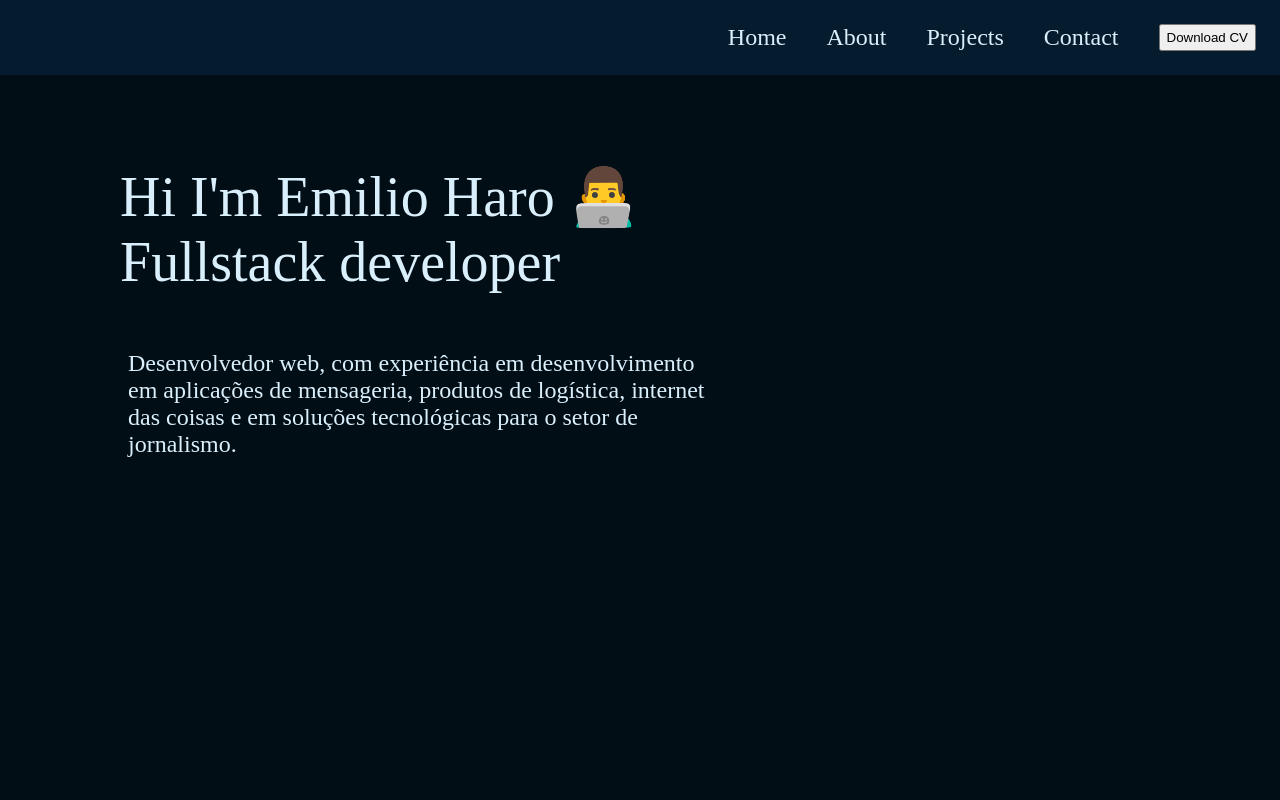
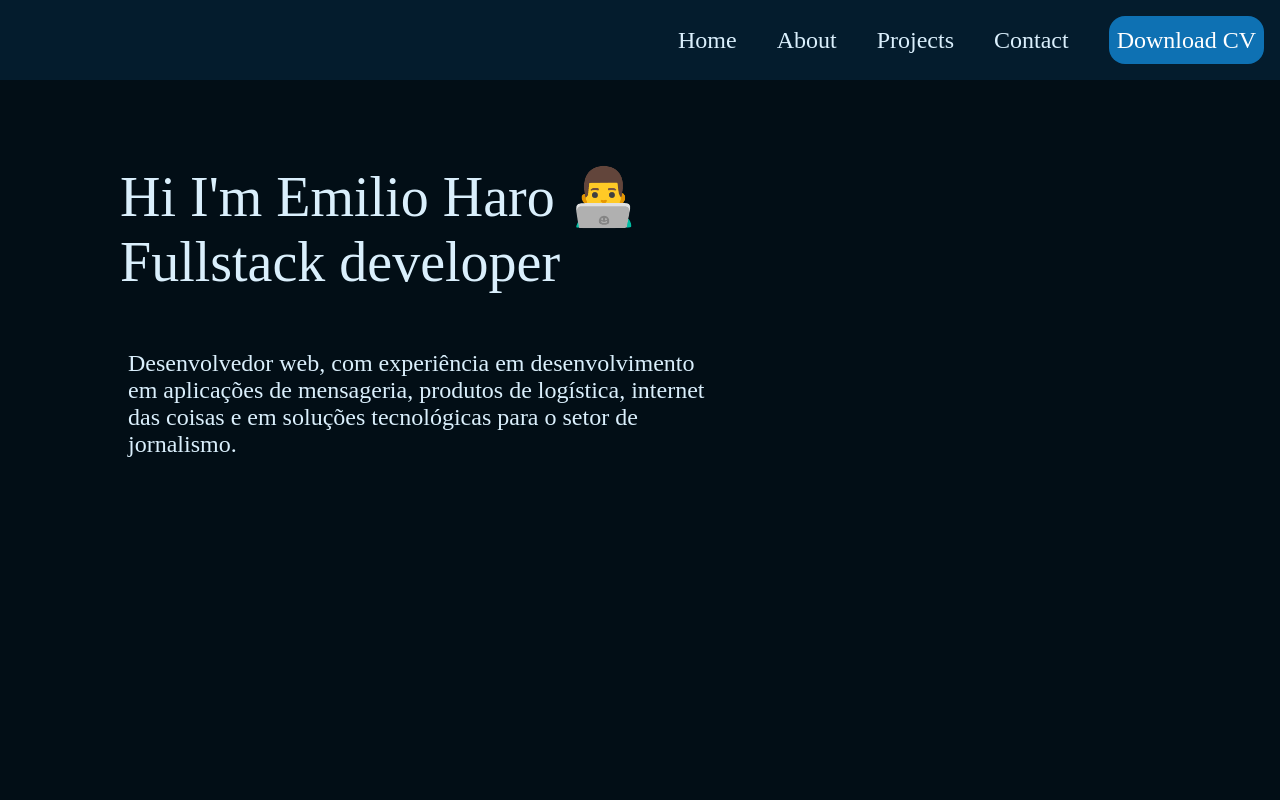
Before and after one commit to ermsharo/Portifolio, a React (Create React App) app: page / in a window 1280 px wide. Shown: the top 800 px of the page. Built offline with nearby package versions, Linux system fonts and the light colour scheme; a web font is replaced by a local one.

Commit message:
add header changes

```diff
--- a/src/UI/molecules/Header/Header.tsx
+++ b/src/UI/molecules/Header/Header.tsx
@@ -1,4 +1,5 @@
 import styled from "styled-components";
+import { Button } from "../../../styles/generalStyles";
 import { Colors } from "./../../../styles/defaultProps";
 export interface HeaderProps {}
 
@@ -10,20 +11,50 @@ export const HeaderBox = styled.div`
   display: flex;
   justify-content: end;
   gap: 2.5rem;
-  padding: 1.5rem;
-  position:fixed;
-  width: calc(100% - 3rem);
+
+  position: fixed;
+  width: calc(100% - 2rem);
+  padding: 1rem;
 `;
 
+const ButtonBox = styled.div`
+  display: flex;
+  align-items: center;
+  white-space: nowrap;
+
+
+`;
+const OptionsBox = styled.div`
+width:100%;
+display: flex;
+  justify-content: end;
+  gap: 2.5rem;
+`;
+
+
+const Option = styled.div`
+display: flex;
+flex-direction: column;
+
+justify-content: center;
+
+`;
 const HeaderOptions = ["Home", "About", "Projects", "Contact"];
 
 function Header({}: HeaderProps) {
   return (
     <HeaderBox>
-      {HeaderOptions.map((item, index) => {
-        return <div key={index}>{item}</div>;
-      })}
-      <button>Download CV</button>
+      <OptionsBox>
+        {" "}
+        {HeaderOptions.map((item, index) => {
+          return <Option key={index}>{item}</Option>;
+        })}
+      </OptionsBox>
+
+      <ButtonBox>
+
+        <Button>Download CV</Button>
+      </ButtonBox>
     </HeaderBox>
   );
 }
--- a/src/styles/generalStyles.ts
+++ b/src/styles/generalStyles.ts
@@ -84,7 +84,6 @@ export const Button = styled.button`
   height: 3rem;
   margin: auto;
   background-color: ${Colors.regularColor};
-  margin-bottom: 2rem;
   &:hover {
     background-color: ${Colors.hooverColor};
   }
```
